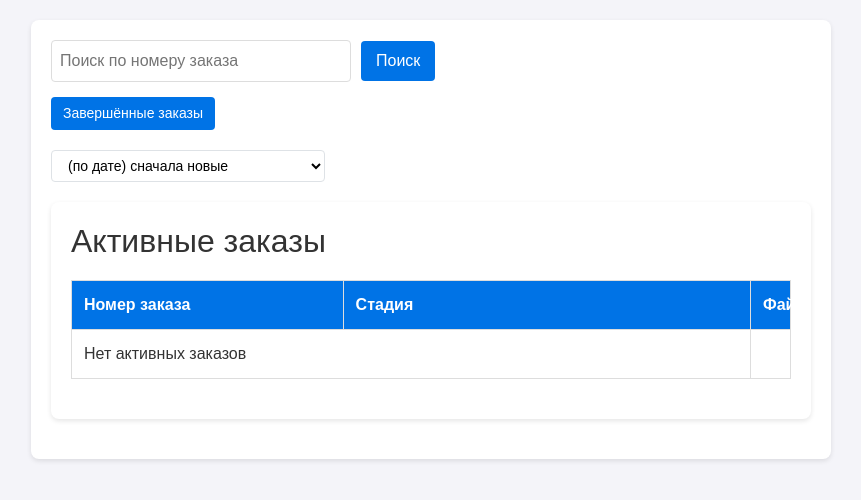
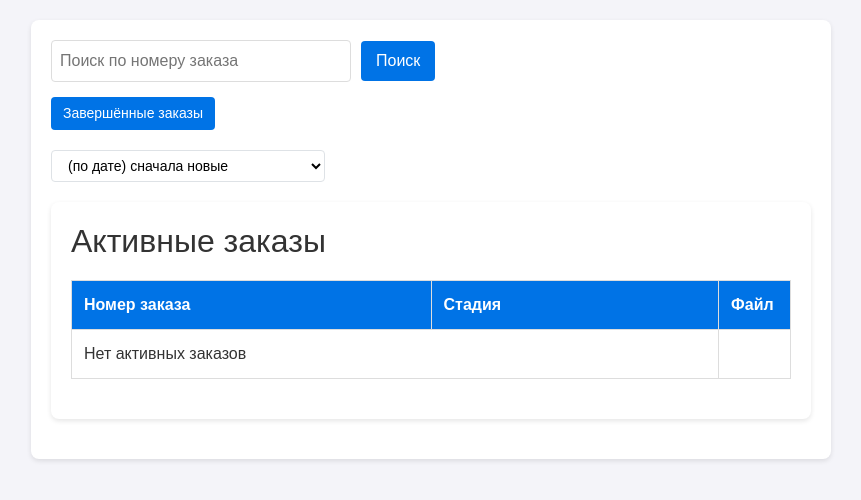
Before and after one commit to kentafar1k/okna, a Django app: template orders/templates/orders/worker_orders.html in a window 1280 px wide. Shown: the part 30-530 px from the top of the page, without its empty margins (209-1070 px from the left). Run offline with Django 5.2, Linux system fonts and the light colour scheme; the template is opened without the code that fills it, so the values that code supplies are empty; parts of the project's set-up code (start-up, migrations or seed data) failed here and were passed over.

Commit message:
файл для работников2

```diff
--- a/orders/templates/orders/worker_orders.html
+++ b/orders/templates/orders/worker_orders.html
@@ -411,8 +411,9 @@
     }
 
     /* Задаем ширину для столбцов */
-    th:nth-child(1), td:nth-child(1) { width: 40%; } /* Номер заказа */
-    th:nth-child(2), td:nth-child(2) { width: 60%; } /* Стадия */
+    th:nth-child(1), td:nth-child(1) { width: 50%; } /* Номер заказа */
+    th:nth-child(2), td:nth-child(2) { width: 40%; } /* Стадия */
+    th:nth-child(3), td:nth-child(3) { width: 10%; } /* Файл  (или px вместо %) */
 
     /* Стили для ячейки с номером заказа */
     td:nth-child(1) {
```
